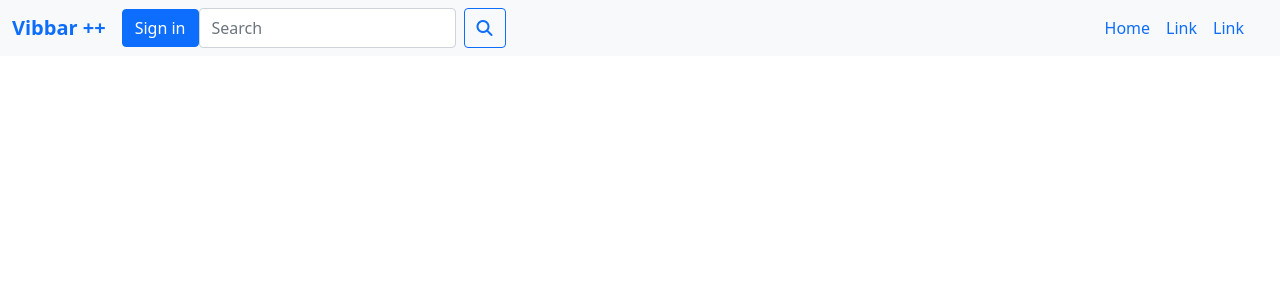
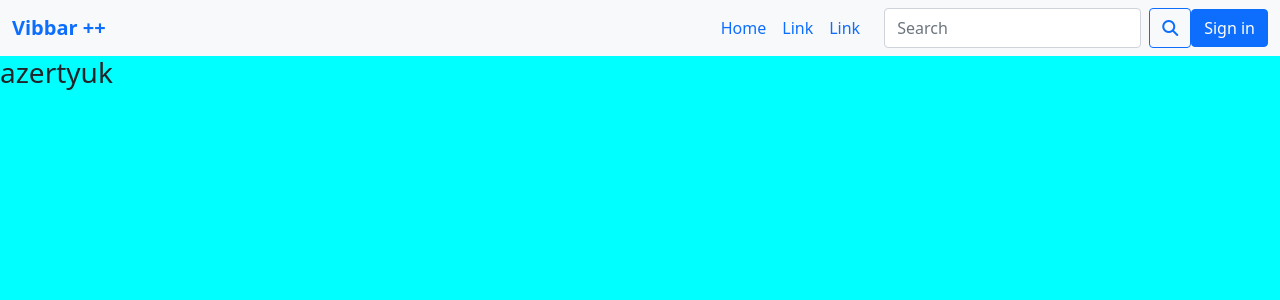
Before and after one commit to lienapaeps/php_project, a PHP site: page / in a window 1280 px wide. Shown: the top 300 px of the page. Run offline with PHP 8.4, Linux system fonts and the light colour scheme; some libraries are stand-ins or nearby versions.

Commit message:
feat: fully responsive navbar

```diff
--- a/css/style.css
+++ b/css/style.css
@@ -8,3 +8,20 @@ html {
 body {
     width: 100%;
 }
+
+/* 768px en desktop: 1200px */
+@media screen and (min-width: 768px) {
+    body {
+        background-color: aqua;
+    }
+}
+
+@media screen and (min-width: 1200px) {
+    .offcanvas-title {
+        order: 3;
+    }
+
+    form.d-flex {
+        order: 2;
+    }
+}
--- a/header.inc.php
+++ b/header.inc.php
@@ -1,5 +1,5 @@
 <header>
-    <nav class="navbar navbar-expand-lg fixed-top bg-light">
+    <nav class="navbar navbar-expand-xl bg-light">
         <div class="container-fluid">
             <button class="navbar-toggler" type="button" data-bs-toggle="offcanvas" data-bs-target="#offcanvasNavbar" aria-controls="offcanvasNavbar">
                 <span class="navbar-toggler-icon"><i class="fas fa-bars align-middle"></i></span>
--- a/index.php
+++ b/index.php
@@ -1,7 +1,6 @@
 <?php
 
-?>
-<!DOCTYPE html>
+?><!DOCTYPE html>
 <html lang="en">
 
 <head>
@@ -21,10 +20,12 @@
 </head>
 
 <body>
-    <?php include_once("header.inc.php");?>
+    <div>
+        <?php include_once("header.inc.php");?>
+    </div>
 
     <main>
-
+        <h3>azertyuk</h3>
     </main>
 </body>
 
```
